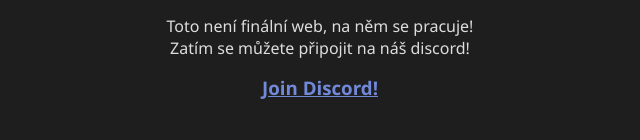
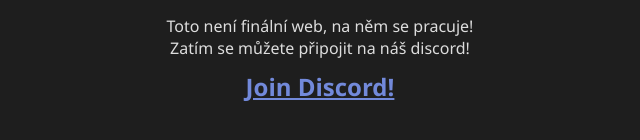
Before and after one commit to kupeck/minecraft-multiverse-landing, a plain HTML site: page index.html in a window 1280 px wide. Shown: the part 354-494 px from the top of the page, without its empty margins (320-960 px from the left). Drawn offline with Linux system fonts and the light colour scheme.

Commit message:
Update index.html

```diff
--- a/index.html
+++ b/index.html
@@ -28,9 +28,10 @@ p {
 h3 {
     position: absolute;
     top: 50%;
+    font-size: x-large;
     left: 0;
     right: 0;
-    margin-top: 60px;
+    margin-top: 55px;
     color: #7289DA;
 }
 </style>
```
